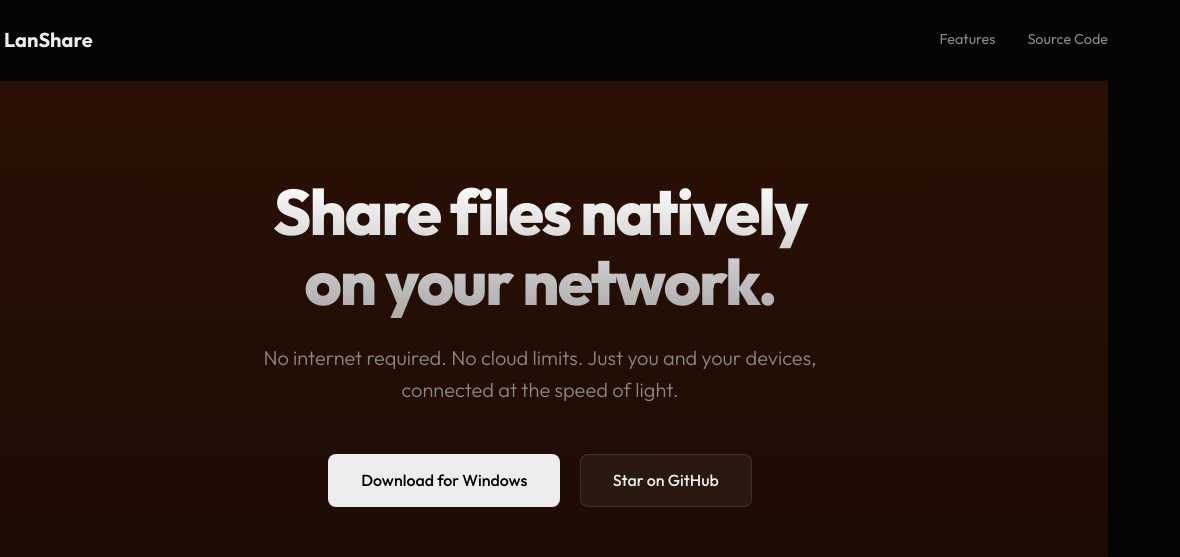
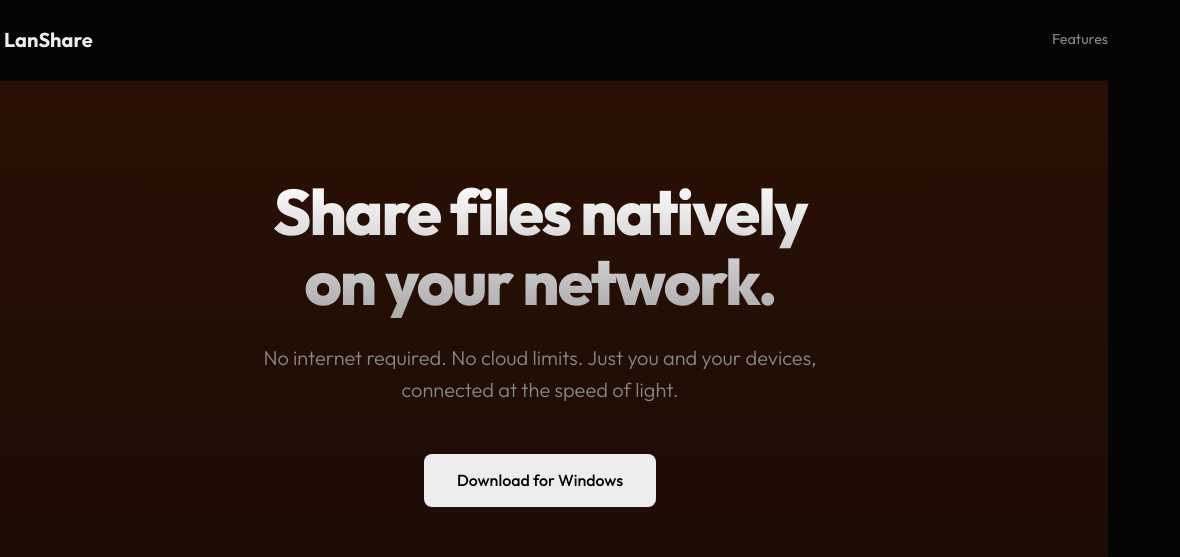
Before and after one commit to marki32/shared, a website: page web/index.html in a window 1280 px wide. Shown: the top 557 px of the page, 100-1280 px from the left. Drawn offline with Linux system fonts and the light colour scheme.

Commit message:
Remove GitHub links from marketing site

```diff
--- a/web/index.html
+++ b/web/index.html
@@ -24,7 +24,6 @@
             </div>
             <div class="nav-links">
                 <a href="#features">Features</a>
-                <a href="https://github.com/marki32/shared" target="_blank">Source Code</a>
             </div>
         </nav>
 
@@ -34,7 +33,6 @@
 
             <div class="cta-group">
                 <a href="lan-file-share.zip" class="btn btn-primary" download>Download for Windows</a>
-                <a href="https://github.com/marki32/shared" class="btn btn-secondary">Star on GitHub</a>
             </div>
 
             <div class="preview-container">
```
